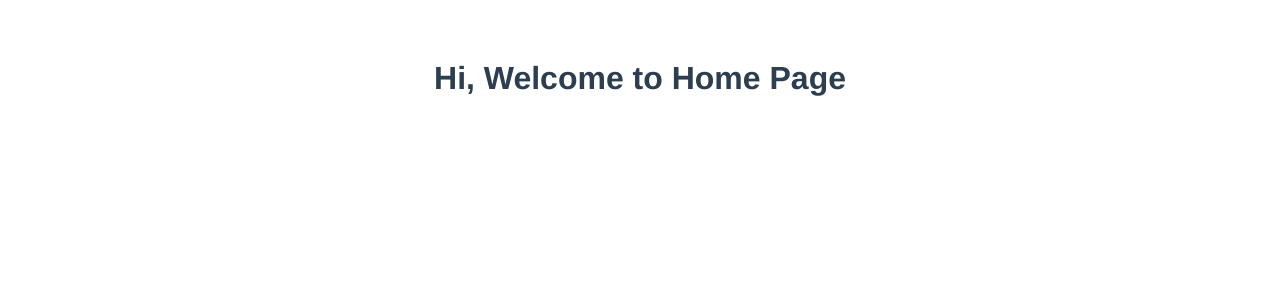
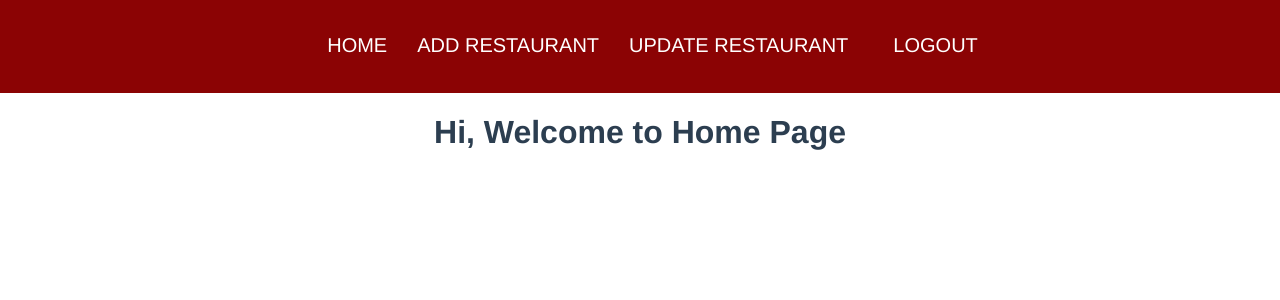
Before and after one commit to AayushN01/vue-restaurant-app, a Vue app: page / in a window 1280 px wide. Shown: the top 300 px of the page. Built offline with nearby package versions, Linux system fonts and the light colour scheme; sample sign-in values are in the browser's storage.

Commit message:
header & logout, session clear

```diff
--- a/db.json
+++ b/db.json
@@ -69,6 +69,13 @@
       "contact": "9876543210",
       "password": "123456",
       "id": 10
+    },
+    {
+      "name": "Orli Terrell",
+      "email": "disurydu@mailinator.com",
+      "contact": "+1 (879) 787-1202",
+      "password": "Pa$$w0rd!",
+      "id": 11
     }
   ]
 }
--- a/src/App.vue
+++ b/src/App.vue
@@ -18,8 +18,7 @@ export default {
   -moz-osx-font-smoothing: grayscale;
   text-align: center;
   color: #2c3e50;
-  margin-top: 60px;
-}
+  }
     .logo{
         width: 100px;
     }
--- /dev/null
+++ b/src/components/HeaderComponent.vue
@@ -0,0 +1,52 @@
+<template>
+    <nav>
+        <ul>
+            <li>Home</li>
+            <li>Add Restaurant</li>
+            <li>Update Restaurant</li>
+            <li><a v-on:click="logout"> Logout</a></li>
+        </ul>
+    </nav>
+</template>
+<script>
+export default {
+    name:'HeaderComponent',
+    methods:{
+        logout(){
+            localStorage.clear();
+            this.$router.push({name:'SignIn'});
+        }
+    }
+}
+</script>
+<style>
+    nav{
+        background: #8b0304;
+        padding: 10px;
+        margin-top: -10px !important;
+        margin-left: -8px !important;
+        margin-right: -8px!important;
+        max-width: 100% !important;
+    }
+    nav ul{
+        display: flex;
+        flex-direction: row;
+        justify-content: center;
+        align-items: center;
+        list-style-type: none;
+    }
+    nav ul li, nav ul li a{
+        font-size: 20px;
+        padding: 10px 15px;
+        text-transform: uppercase;
+        color: #fff;
+        cursor: pointer;
+    }
+    nav ul li:hover, nav ul li:hover a{
+        background-color: #fff;
+        color: #8b0304;
+    }
+    nav ul li a{
+        text-decoration: none;
+    }
+</style>
--- a/src/components/HomeComponent.vue
+++ b/src/components/HomeComponent.vue
@@ -1,16 +1,19 @@
 <template>
+    <HeaderComponent/>
     <h1>Hi, Welcome to Home Page</h1>
 </template>
 <script>
+import HeaderComponent from './HeaderComponent.vue';
 export default {
-    name:'HomeComponent',
-    mounted(){
+    name: "HomeComponent",
+    mounted() {
         // if not logged in do not show redirect to homepage
         // Get user from local storage
-        let user = localStorage.getItem('user-info');
-        if(!user){
-            this.$router.push({name:'SignIn'});
+        let user = localStorage.getItem("user-info");
+        if (!user) {
+            this.$router.push({ name: "SignIn" });
         }
-    }
+    },
+    components: { HeaderComponent }
 }
 </script>
```
